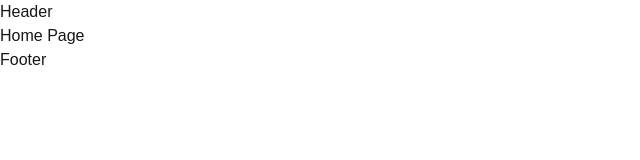
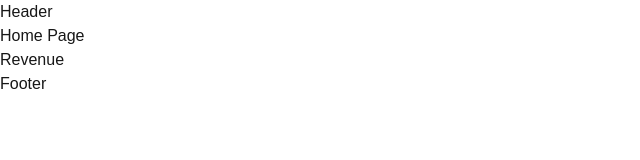
Before and after one commit to AgnRakul/nextjs-lrn, a Next.js app: page / in a window 1280 px wide. Shown: the top 160 px of the page, without its empty margins (0-640 px from the left). Built offline with nearby package versions, Linux system fonts and the light colour scheme.

Commit message:
navigation through link

```diff
--- a/src/app/(marketing)/page.tsx
+++ b/src/app/(marketing)/page.tsx
@@ -1,3 +1,10 @@
+import Link from 'next/link';
+
 export default function Home() {
-    return <div className="flex h-screen w-screen items-center justify-center text-2xl">Home Page</div>;
+  return (
+    <div className="flex h-screen w-screen items-center justify-center text-2xl">
+      <p>Home Page</p>
+      <Link href={'/revenue'}>Revenue</Link>
+    </div>
+  );
 }
```
